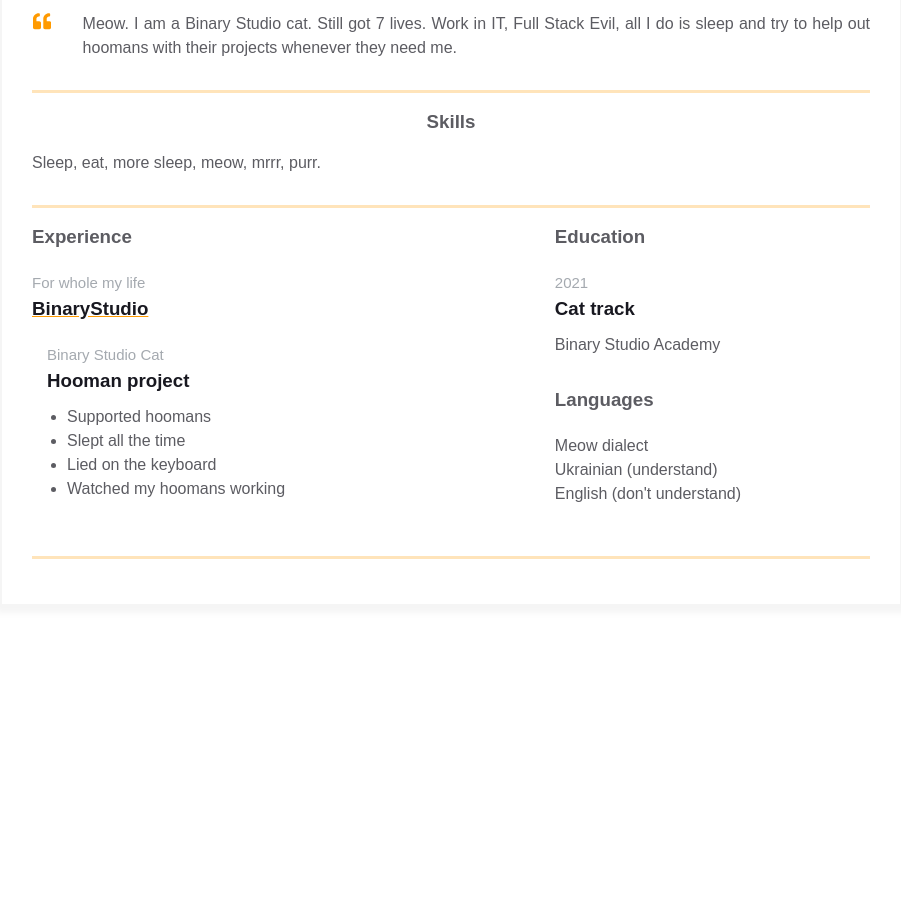
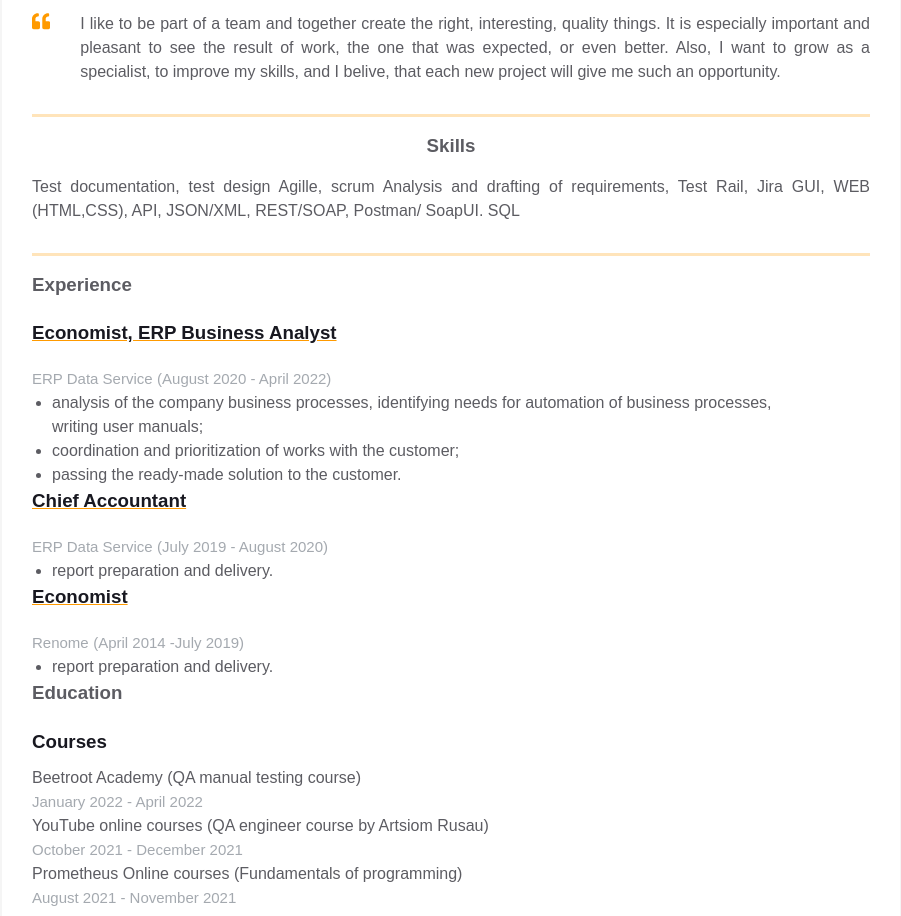
Before and after one commit to MashaVozniuk/homepage, a plain HTML site: page index.htm in a window 1280 px wide. Shown: the part 374-1290 px from the top of the page, without its empty margins (189-1090 px from the left). Before the commit the page ends 1029 px from the top, so only its background shows below. Drawn offline with Linux system fonts and the light colour scheme.

Commit message:
add more info

```diff
--- a/index.htm
+++ b/index.htm
@@ -12,8 +12,8 @@
         <div class="resume">
           <div class="container">
             <div class="resume__block">
-              <h1 class="contact-info__header">Bulka</h1>
-              <h3 class="contact-info__sub-header">Senior Hooman Manager</h3>
+              <h1 class="contact-info__header">Mariia Vozniuk</h1>
+              <h3 class="contact-info__sub-header">Manual QA Engeener</h3>
 
               <div class="contact_info_container fh">
                 <div class="contact-info__block">
@@ -25,7 +25,7 @@
                             </path>
                           </svg>
                         </div>
-                        <span>Lviv, Ukraine</span>
+                        <span>Rivne, Ukraine</span>
                       </a>
                       <a href="https://ua.linkedin.com/company/binary-studio_241166" rel="author" class="contact-info__item">
                         <div class="contact-info__item-icon-wrapper">
@@ -35,12 +35,12 @@
                             </path>
                           </svg>
                         </div>
-                        <span>binary-studio</span>
+                        <span>Mariia Vozniuk</span>
                       </a>
                 </div>
 
                 <div class="contact-info__block contact-info__block--center">
-                  <img class="contact-info__avatar" src="assets/bulka-dog.jpg" alt="Avatar">
+                  <img class="contact-info__avatar" src="assets/MashaV.jpg" alt="Avatar">
                 </div>
 
                 <div class="contact-info__block">
@@ -48,7 +48,7 @@
                         <div class="contact-info__item-icon-wrapper">
                             <svg style='width: 18px' xmlns="http://www.w3.org/2000/svg" viewBox="0 0 512 512"><!--! Font Awesome Pro 6.1.1 by @fontawesome - https://fontawesome.com License - https://fontawesome.com/license (Commercial License) Copyright 2022 Fonticons, Inc. --><path d="M464 64C490.5 64 512 85.49 512 112C512 127.1 504.9 141.3 492.8 150.4L275.2 313.6C263.8 322.1 248.2 322.1 236.8 313.6L19.2 150.4C7.113 141.3 0 127.1 0 112C0 85.49 21.49 64 48 64H464zM217.6 339.2C240.4 356.3 271.6 356.3 294.4 339.2L512 176V384C512 419.3 483.3 448 448 448H64C28.65 448 0 419.3 0 384V176L217.6 339.2z"/></svg>
                         </div>
-                        <span>some email</span>
+                        <span>masha-voznyuk@ukr.net</span>
                       </a>
                       <a href="" rel="author" class="contact-info__item">
                         <div class="contact-info__item-icon-wrapper">
@@ -60,7 +60,7 @@
                         <div class="contact-info__item-icon-wrapper">
                             <svg xmlns="http://www.w3.org/2000/svg" viewBox="0 0 448 512"><!--! Font Awesome Pro 6.1.1 by @fontawesome - https://fontawesome.com License - https://fontawesome.com/license (Commercial License) Copyright 2022 Fonticons, Inc. --><path d="M224.1 141c-63.6 0-114.9 51.3-114.9 114.9s51.3 114.9 114.9 114.9S339 319.5 339 255.9 287.7 141 224.1 141zm0 189.6c-41.1 0-74.7-33.5-74.7-74.7s33.5-74.7 74.7-74.7 74.7 33.5 74.7 74.7-33.6 74.7-74.7 74.7zm146.4-194.3c0 14.9-12 26.8-26.8 26.8-14.9 0-26.8-12-26.8-26.8s12-26.8 26.8-26.8 26.8 12 26.8 26.8zm76.1 27.2c-1.7-35.9-9.9-67.7-36.2-93.9-26.2-26.2-58-34.4-93.9-36.2-37-2.1-147.9-2.1-184.9 0-35.8 1.7-67.6 9.9-93.9 36.1s-34.4 58-36.2 93.9c-2.1 37-2.1 147.9 0 184.9 1.7 35.9 9.9 67.7 36.2 93.9s58 34.4 93.9 36.2c37 2.1 147.9 2.1 184.9 0 35.9-1.7 67.7-9.9 93.9-36.2 26.2-26.2 34.4-58 36.2-93.9 2.1-37 2.1-147.8 0-184.8zM398.8 388c-7.8 19.6-22.9 34.7-42.6 42.6-29.5 11.7-99.5 9-132.1 9s-102.7 2.6-132.1-9c-19.6-7.8-34.7-22.9-42.6-42.6-11.7-29.5-9-99.5-9-132.1s-2.6-102.7 9-132.1c7.8-19.6 22.9-34.7 42.6-42.6 29.5-11.7 99.5-9 132.1-9s102.7-2.6 132.1 9c19.6 7.8 34.7 22.9 42.6 42.6 11.7 29.5 9 99.5 9 132.1s2.7 102.7-9 132.1z"/></svg>
                         </div>
-                        <span>some instagram</span>
+                        <span>mariia_vozniuk_</span>
                       </a>
                 </div>
               </div>
@@ -76,10 +76,10 @@
                     </path>
                   </svg>
                 </div>
-                <p class="intro_text">Meow.
-                  I am a Binary Studio cat. Still got 7 lives. Work in IT, Full Stack Evil,
-                  all I do is sleep and try to help out hoomans with their projects whenever
-                  they need me.
+                <p class="intro_text">I like to be part of a team and together create the right, interesting, quality things. It is
+                    especially important and pleasant to see the result of work, the one that was expected,
+                    or even better. Also, I want to grow as a specialist, to improve my skills, and I belive,
+                    that each new project will give me such an opportunity.
                 </p>
               </div>
             </div>
@@ -88,7 +88,11 @@
             <div class="resume__block">
               <div class="skills">
                 <h3 class="skills__header">Skills</h3>
-                <p class="skills__text">Sleep, eat, more sleep, meow, mrrr, purr. </p>
+                <p class="skills__text">Test documentation, test design Agille,
+                    scrum Analysis and drafting of requirements,
+                    Test Rail, Jira GUI, WEB (HTML,CSS), API,
+                    JSON/XML, REST/SOAP, Postman/ SoapUI.
+                    SQL </p>
               </div>
             </div>
           </div>
@@ -100,20 +104,37 @@
                     <h3 class="experiences__header">Experience</h3>
                     <div class="experiences__company">
                       <div class="experiences__company-header">
-                        <span class="experiences__company-header-durability">For whole my life</span>
-                        <h3 class="experiences__company-header-name">BinaryStudio</h3>
+                        <h3 class="experiences__company-header-name">Economist, ERP Business Analyst</h3>
+                        <span class="experiences__company-header-durability">ERP Data Service</span>
+                        <span class="experiences__company-header-durability">(August 2020 - April 2022)</span>
+                        <ul class="experiences__company-project-responsibilities">
+                            <li>analysis of the company business
+                                processes, identifying needs for automation of
+                                business processes, writing user manuals;</li>
+                            <li>coordination and prioritization of works
+                                with the customer;</li>
+                            <li>passing the ready-made solution to the
+                                customer.</li>
                       </div>
 
-                      <div class="experiences__company-project">
-                        <span class="experiences__company-project-role">Binary Studio Cat</span>
-                        <h3 class="experiences__company-project-name">Hooman project</h3>
-                        <ul class="experiences__company-project-responsibilities">
-                          <li>Supported hoomans</li>
-                          <li>Slept all the time</li>
-                          <li>Lied on the keyboard</li>
-                          <li>Watched my hoomans working</li>
-                        </ul>
-                      </div>
+                      <div class="experiences__company">
+                        <div class="experiences__company-header">
+                            <h3 class="experiences__company-header-name">Chief Accountant</h3>
+                            <span class="experiences__company-header-durability">ERP Data Service</span>
+                          <span class="experiences__company-header-durability">(July 2019 - August 2020)</span>
+                          <ul class="experiences__company-project-responsibilities">
+                              <li>report preparation and delivery.</li>
+                        </div>
+                        <div class="experiences__company">
+                            <div class="experiences__company-header">
+                                <h3 class="experiences__company-header-name"">Economist</h3>
+                                <span class="experiences__company-header-durability">Renome</span>
+                              <span class="experiences__company-header-durability">(April 2014 -July 2019)</span>
+                              <ul class="experiences__company-project-responsibilities">
+                                  <li>report preparation and delivery.</li>
+                            </div>
+
+                        </div>
                     </div>
                   </div>
 
@@ -121,22 +142,28 @@
                     <div class="additional-info__education">
                       <h3 class="additional-info__education-header">Education</h3>
                       <div class="additional-info__education-university">
-                        <span class="additional-info__education-university-durability">2021</span>
-                        <h3 class="additional-info__education-university-speciality">Cat track</h3>
-                        <p class="additional-info__education-university-name">Binary Studio Academy</p>
-                      </div>
+                        <h3 class="additional-info__education-university-speciality">Courses</h3>
+                        <p class="additional-info__education-university-name">Beetroot Academy (QA manual testing course) </p>
+                        <span class="additional-info__education-university-durability">January 2022 - April 2022</span>
+                        <p class="additional-info__education-university-name">YouTube online courses (QA engineer course by Artsiom Rusau) </p>
+                        <span class="additional-info__education-university-durability">October 2021 - December 2021</span>
+                        <p class="additional-info__education-university-name">Prometheus Online courses (Fundamentals of programming)</p>
+                        <span class="additional-info__education-university-durability">August 2021 - November 2021</span>
+                        <h3 class="additional-info__education-university-speciality">University</h3>
+                        <span class="additional-info__education-university-durability">2009 - 2014</span>
+                        <p class="additional-info__education-university-name">National University of Water and Environmental Engineering (Full-time department of “Training and Research Institute of Economics, Management and Law”, Specialist diploma (graduated with honours) in Accounting and Audit) </p>
+
+                    </div>
                     </div>
 
                     <div class="additional-info__languages">
                       <h3 class="additional-info__languages-header">Languages</h3>
                       <p class="additional-info__languages-item">
-                        Meow dialect
+                        Ukrainian (native language)
                       </p>
                       <p class="additional-info__languages-item">
-                        Ukrainian (understand)
-                      </p>
-                      <p class="additional-info__languages-item">
-                        English (don't understand)
+                        English (intermediate (in the process of
+                        studying))
                       </p>
                     </div>
                   </div>
```
Also changed, not shown: assets/MashaV.jpg (added), assets/bulka-dog.jpg (deleted).
